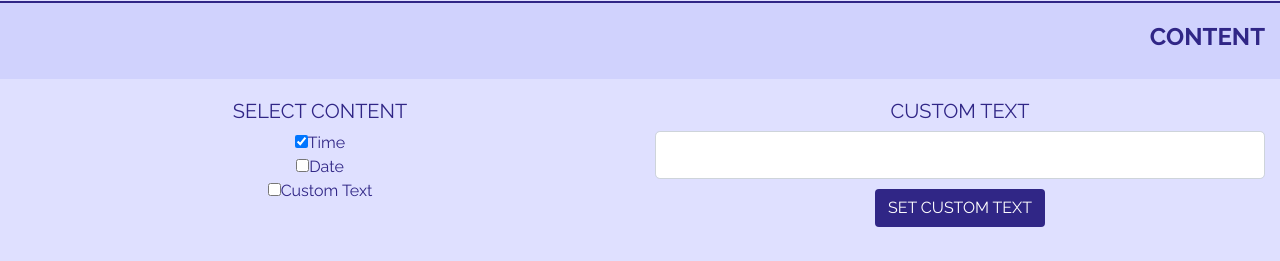
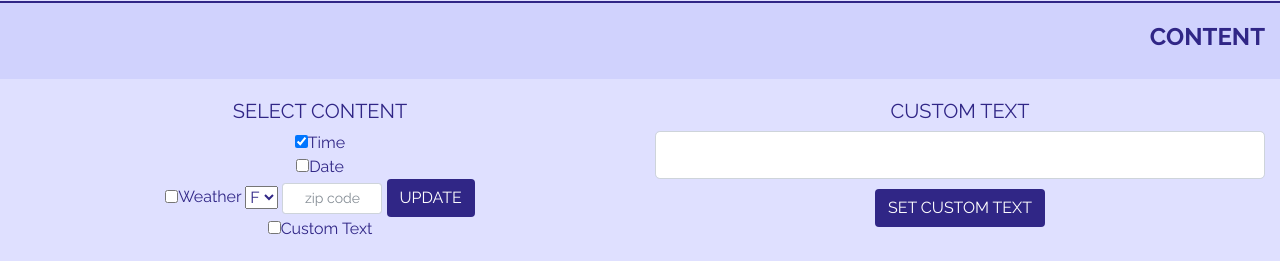
Before and after one commit to lancewilhelm/pingPongBallClock, a Flask app: page / in a window 1280 px wide. Shown: the part 1015-1276 px from the top of the page. Before the commit the page ends 1242 px from the top, so only its background shows below. Run offline with Flask 2, Linux system fonts and the light colour scheme; parts of the project's set-up code (start-up, migrations or seed data) failed here and were passed over; some libraries are stand-ins or nearby versions.

Commit message:
added weather control to web app

```diff
--- a/code/LEDUtils.py
+++ b/code/LEDUtils.py
@@ -41,7 +41,7 @@ class PingPongBoard:
 		self.updateWeather = True
 		self.weatherResponse = None
 		self.tempUnits = 'f'
-		self.content = ['time','weather']
+		self.content = ['time']
 
 		self.bgColor = ["solid", Color(0,0,255), True]
 
--- a/code/flaskUtils.py
+++ b/code/flaskUtils.py
@@ -101,3 +101,13 @@ def setCustomText():
 
 	PPB.customText = text
 	return ""
+
+# Flask Set Custom Text API
+@app.route("/api/weather", methods=['POST'])
+def setWeather():
+	# Read the values from the POST
+	PPB.tempUnits = str(request.form['unit'])
+	PPB.weatherLocation = str(request.form['zip'])
+
+	PPB.updateWeather = True
+	return ""
--- a/code/static/css/style.css
+++ b/code/static/css/style.css
@@ -255,3 +255,8 @@ p {
 	margin: 0px;
 	margin-top: 10px;
 }
+
+#zipInput {
+	width: 100px;
+	display: inline;
+}
--- a/code/static/js/script.js
+++ b/code/static/js/script.js
@@ -66,7 +66,6 @@ function setBGBlack(){
 
 function setTextWhite(){
 	origin = window.location.origin
-
 	var xhttp = new XMLHttpRequest();
 	var red = 255;
 	var green = 255;
@@ -78,7 +77,6 @@ function setTextWhite(){
 
 function setTextBlack(){
 	origin = window.location.origin
-
 	var xhttp = new XMLHttpRequest();
 	var red = 0;
 	var green = 0;
@@ -105,6 +103,20 @@ function setContent(content){
 	xhttp.send("content="+content+"&checked="+checked);
 }
 
+function setWeather(){
+	origin = window.location.origin
+	var xhttp = new XMLHttpRequest();
+	var unit = document.getElementById("tempUnit").value;
+	var zip = document.getElementById("zipInput").value;
+	if (zip == ''){
+		zip = '80925';
+
+	}
+	xhttp.open("POST", "/api/weather", true);
+	xhttp.setRequestHeader("Content-type", "application/x-www-form-urlencoded");
+	xhttp.send("unit="+unit+"&zip="+zip);
+}
+
 function setCustomText(){
 	origin = window.location.origin
 	var xhttp = new XMLHttpRequest();
@@ -125,29 +137,6 @@ function setTextAnimation(animation){
 	xhttp.open("POST", "/api/textanimation", true);
 	xhttp.setRequestHeader("Content-type", "application/x-www-form-urlencoded");
 	xhttp.send("animation="+animation+"&speed="+speed);
-}
-
-function sendElementCommand(command){
-	origin = window.location.origin
-	var xhttp = new XMLHttpRequest();
-	var branch = document.getElementById('branchInput').value;
-	if(command == "update"){
-		if(branch==""){
-			updateModal.style.display = "none";
-			branchAlertModal.style.display = "block";
-		}
-		else{
-			xhttp.open("POST", "/api/system", true);
-			xhttp.setRequestHeader("Content-type", "application/x-www-form-urlencoded");
-			xhttp.send("command="+command+"&branch="+branch);
-		}
-	}
-	else {
-
-		xhttp.open("POST", "/api/system", true);
-		xhttp.setRequestHeader("Content-type", "application/x-www-form-urlencoded");
-		xhttp.send("command="+command+"&branch="+branch);
-	}
 }
 
 var responseTextArray = [];
--- a/code/templates/index.html
+++ b/code/templates/index.html
@@ -164,6 +164,14 @@
 				<form>
 					<input type="checkbox" name="time" id="time" onclick="setContent('time')" checked>Time<br>
 					<input type="checkbox" name="date" id="date" onclick="setContent('date')">Date<br>
+					<input type="checkbox" name="weather" id="weather" onclick="setContent('weather')">Weather
+					<select id="tempUnit">
+						<option value="f">F</option>
+						<option value="c">C</option>
+						<option value="k">K</option>
+					</select>
+					<input id="zipInput" class="form-control form-control-sm" type="text" placeholder="zip code" min="0">
+					<button id="updateWeatherBtn" type="button" class="btn btn-purple" onclick="setWeather()">UPDATE</button><br>
 					<input type="checkbox" name="text" id="text" onclick="setContent('text')">Custom Text
 				</form>
 			</div>
```
